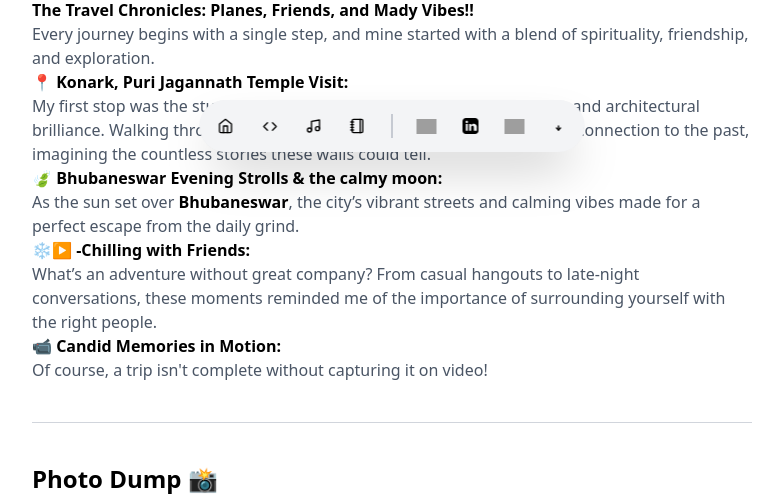
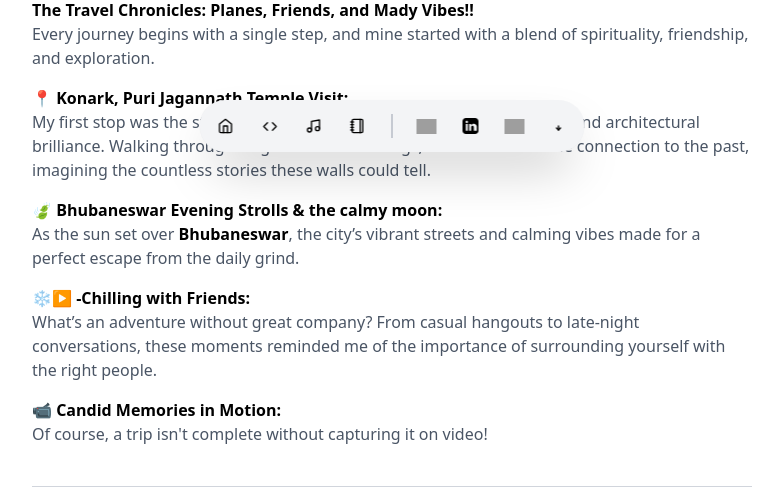
Before and after one commit to subhashish2803/myportfolio, a React (Vite) app: page /blog/hello-world in a window 1280 px wide. Shown: the part 640-1136 px from the top of the page, without its empty margins (248-1031 px from the left). Built offline with nearby package versions, Linux system fonts and the light colour scheme; grey boxes are pictures that could not be loaded; a web font is replaced by a local one.

Commit message:
Updated BlogPost and BlogSection components with new content and media

```diff
--- a/src/components/BlogPost.jsx
+++ b/src/components/BlogPost.jsx
@@ -48,13 +48,13 @@ const BlogPost = () => {
                     <p className="text-gray-600 dark:text-gray-400">Every journey begins with a single step, and mine started with a blend of spirituality, friendship, and exploration.</p>
 
 
-                        <h3><strong>📍 Konark, Puri Jagannath Temple Visit:</strong> <p className="text-gray-600">My first stop was the stunning <strong className="text-black">Konark Sun Temple</strong>, a symbol of history and architectural brilliance. Walking through its grand stone carvings, I felt an undeniable connection to the past, imagining the countless stories these walls could tell.</p></h3>
+                        <h3 className="mt-4 "><strong>📍 Konark, Puri Jagannath Temple Visit:</strong> <p className="text-gray-600">My first stop was the stunning <strong className="text-black">Konark Sun Temple</strong>, a symbol of history and architectural brilliance. Walking through its grand stone carvings, I felt an undeniable connection to the past, imagining the countless stories these walls could tell.</p></h3>
 
-                        <h3><strong>🍃 Bhubaneswar Evening Strolls & the calmy moon:</strong><p className="text-gray-600"> As the sun set over <strong className="text-black">Bhubaneswar</strong>, the city’s vibrant streets and calming vibes made for a perfect escape from the daily grind.</p></h3
+                        <h3 className="mt-4"><strong>🍃 Bhubaneswar Evening Strolls & the calmy moon:</strong><p className="text-gray-600"> As the sun set over <strong className="text-black">Bhubaneswar</strong>, the city’s vibrant streets and calming vibes made for a perfect escape from the daily grind.</p></h3
                         >
-                        <h3><strong> ❄️▶️ -Chilling with Friends:</strong><p className="text-gray-600"> What’s an adventure without great company? From casual hangouts to late-night conversations, these moments reminded me of the importance of surrounding yourself with the right people.</p></h3>
+                        <h3 className="mt-4"><strong> ❄️▶️ -Chilling with Friends:</strong><p className="text-gray-600"> What’s an adventure without great company? From casual hangouts to late-night conversations, these moments reminded me of the importance of surrounding yourself with the right people.</p></h3>
 
-                        <h3><strong>📹 Candid Memories in Motion:</strong> <p className="text-gray-600">Of course, a trip isn't complete without capturing it on video!</p></h3>
+                        <h3 className="mt-4"><strong>📹 Candid Memories in Motion:</strong> <p className="text-gray-600">Of course, a trip isn't complete without capturing it on video!</p></h3>
 
 
                     <hr className="text-gray-300 mt-10 mb-10" />
```
